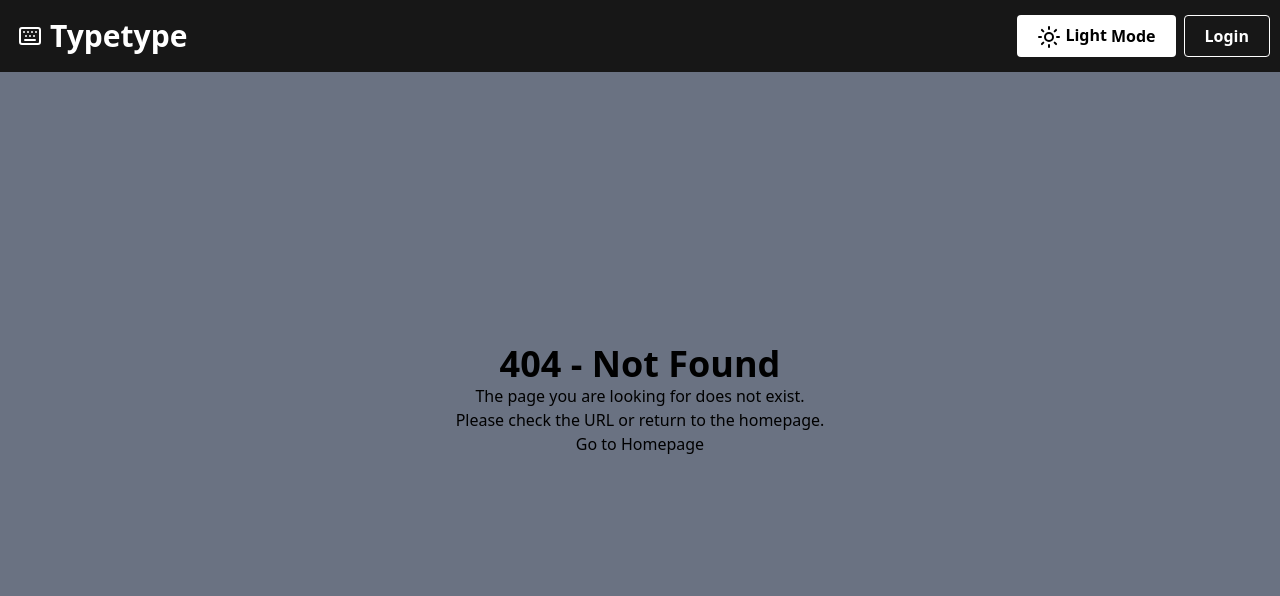
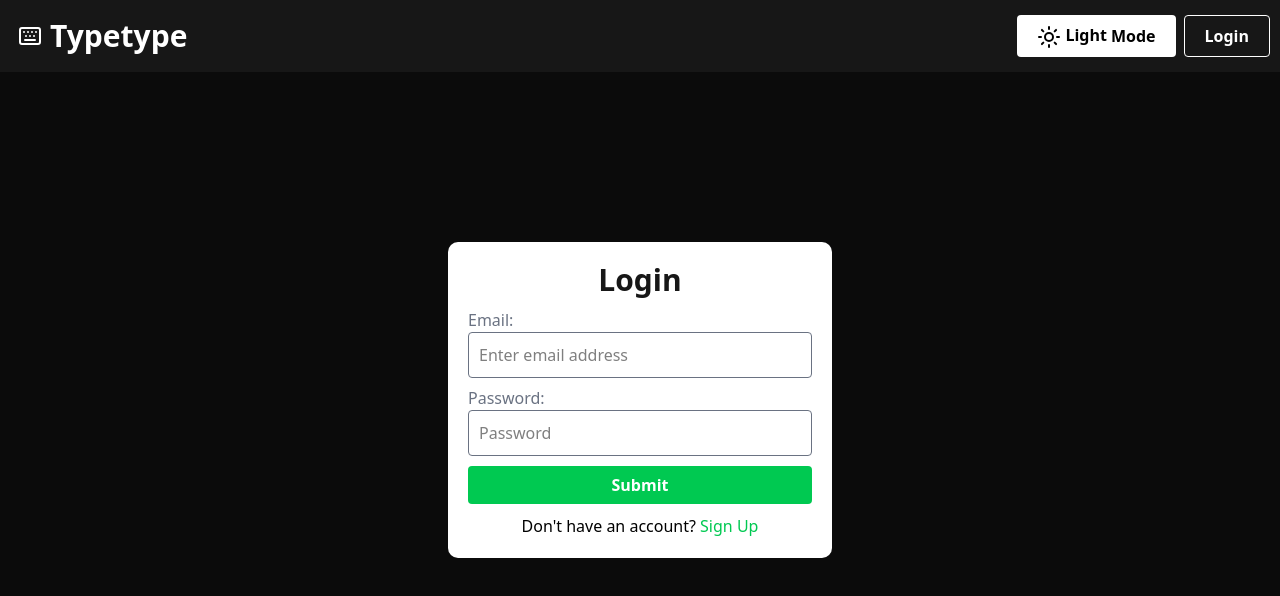
Before and after one commit to AtheoJester23/Typetype, a React (Vite) app: page /Login in a window 1280 px wide. Before the commit this address had no page. Shown: the top 596 px of the page. Built offline with nearby package versions, Linux system fonts and the light colour scheme.

Commit message:
feat: add login page

```diff
--- a/src/App.tsx
+++ b/src/App.tsx
@@ -6,6 +6,7 @@ import NonExistent from './components/NonExistent'
 import Navbar from './components/Navbar'
 import { Provider } from 'react-redux'
 import store from './state/store'
+import LoginPage from './pages/login'
 
 function App() {
   return (
@@ -16,6 +17,7 @@ function App() {
         <BrowserRouter>
           <Routes>
             <Route path='/' element={<Home/>}/>
+            <Route path='/Login' element={<LoginPage/>}/>
             <Route path='*' element={<NonExistent/>}/>
           </Routes>
         </BrowserRouter>
--- /dev/null
+++ b/src/components/LoginForm.tsx
@@ -0,0 +1,28 @@
+import { Link } from "react-router-dom";
+
+const LoginForm = () => {
+    return (
+        <form className="formLogin">
+            <h1 className="text-center font-bold text-3xl text-[rgb(23,23,23)]">Login</h1>
+
+            <div className="flex flex-col gap-2">
+                <div className="flex flex-col">
+                    <label htmlFor="email" className="text-gray-500">Email: </label>
+                    <input type="text" name="email" id="email" className="border border-gray-500 rounded p-[10px]" placeholder="Enter email address"/>
+                </div>
+                <div className="flex flex-col">
+                    <label htmlFor="password" className="text-gray-500">Password: </label>
+                    <input type="text" name="password" id="password" className="border border-gray-500 rounded p-[10px]" placeholder="Password"/>
+                </div>
+
+            </div>
+            <button className="bg-green-500 text-white font-bold rounded p-[7px]">Submit</button>
+
+            <p className="text-center">
+                Don't have an account? <Link to={'/'} className="text-green-500">Sign Up</Link>
+            </p>
+        </form>
+    );
+}
+
+export default LoginForm;
--- a/src/components/Navbar.tsx
+++ b/src/components/Navbar.tsx
@@ -1,6 +1,7 @@
 import { Keyboard, Moon, Sun } from "lucide-react";
 import { useTheme } from "../context/ThemeContext";
 import { fetchData, setMode } from "../state/references/referenceSlice";
+import { Link } from "react-router-dom";
 
 const Navbar = () => {
     const {theme, toggleTheme, setUrl} = useTheme();
@@ -22,9 +23,9 @@ const Navbar = () => {
                             Mode
                 </button>
 
-                <button className="border text-white py-2 px-5 rounded font-bold cursor-pointer flex justify-center items-center gap-1">
+                <a href="/Login" className="border text-white py-2 px-5 rounded font-bold cursor-pointer flex justify-center items-center gap-1">
                     Login
-                </button>
+                </a>
             </div>
         </div>
     );
--- a/src/index.css
+++ b/src/index.css
@@ -26,3 +26,19 @@
 .resultContainer{
   @apply bg-[rgb(18,18,18)] p-5 flex justify-center items-center border border-3 border-white rounded-xl shadow-lg flex-col
 }
+
+.loginPage{
+  display: grid;
+  place-items: center;
+  height: 100vh;
+}
+
+.formLogin{
+  background-color: white;
+  border-radius: 10px;
+  padding: 20px;
+  display: flex;
+  flex-direction: column;
+  gap: 10px;
+  width: 30%;
+}
--- a/src/pages/login.tsx
+++ b/src/pages/login.tsx
@@ -0,0 +1,12 @@
+import LoginForm from "../components/LoginForm";
+
+const LoginPage = () => {
+    return (
+        <div className="loginPage">
+            <LoginForm/>
+            {/* <p>testing</p> */}
+        </div>
+    );
+}
+
+export default LoginPage;
```
